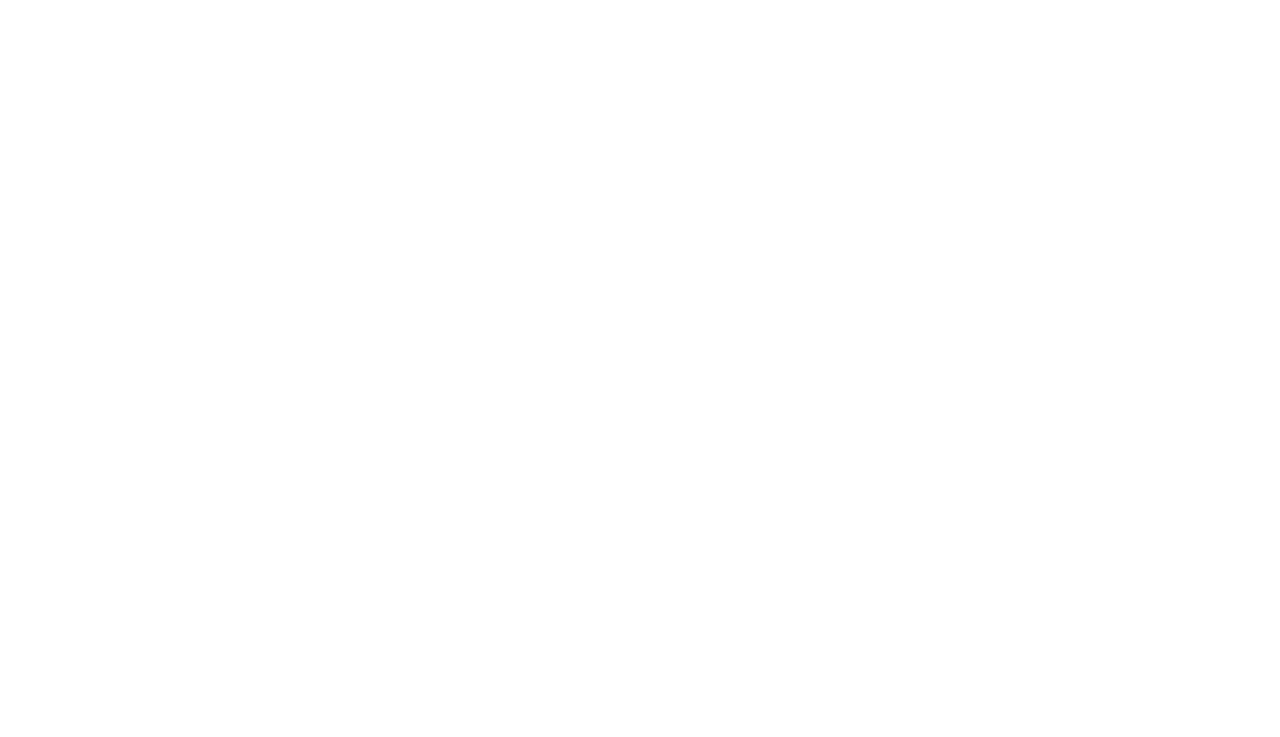
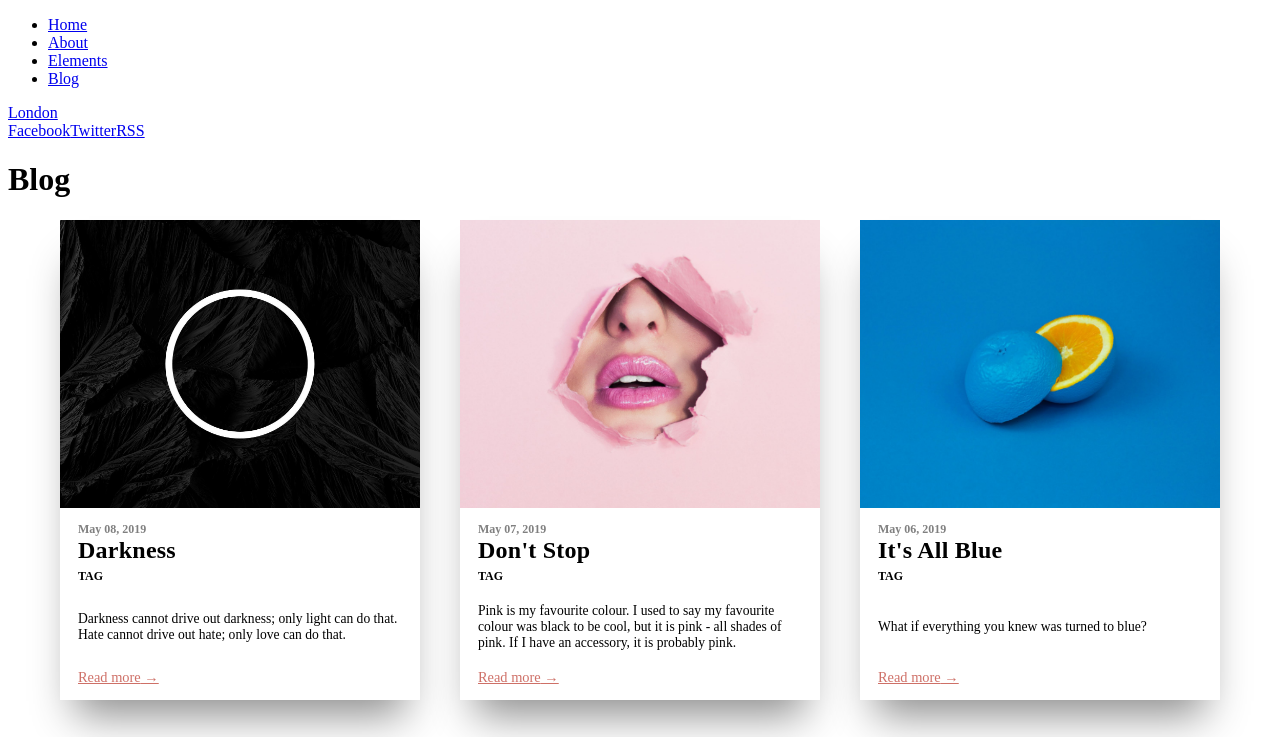
Before and after one commit to susan8213/my-awesome-portfolio, a Gatsby site: page /blog in a window 1280 px wide. Before the commit this address had no page. Shown: the top 737 px of the page. Built offline with nearby package versions, Linux system fonts and the light colour scheme; Gatsby itself is replaced by a stand-in of ours.

Commit message:
Add CardGrid component

```diff
--- /dev/null
+++ b/src/components/cardGrid.css
@@ -0,0 +1,9 @@
+.gallery {
+  width: 100%;
+  display: grid;
+  grid-template-columns: 45vw 45vw;
+  grid-template-columns: repeat(auto-fill, minmax(45vmin, auto));
+  grid-gap: 5vmin;
+  justify-items: center;
+  justify-content: center;
+}
--- /dev/null
+++ b/src/components/cardGrid.js
@@ -0,0 +1,30 @@
+import React from "react"
+import Card from "./card"
+import "./cardGrid.css"
+
+const CardGrid = props => {
+  const { cards } = props
+
+  return (
+    <div className="gallery">
+      {cards.map(({ node }) => {
+        const article = {
+          title: node.frontmatter.title || node.fields.slug,
+          slug: node.fields.slug,
+          description: node.frontmatter.description,
+          date: node.frontmatter.date,
+          cover: node.frontmatter.thumbnail?.childImageSharp?.fluid.src,
+          tag: "TAG",
+        }
+        return (
+          <div className="grid-card">
+            {" "}
+            <Card content={article} />{" "}
+          </div>
+        )
+      })}
+    </div>
+  )
+}
+
+export default CardGrid
--- a/src/components/layout.js
+++ b/src/components/layout.js
@@ -34,6 +34,9 @@ const Layout = props => {
               </li>
               <li className="nav-elements" role="menuitem">
                 <Link to={`/elements`}>Elements</Link>
+              </li>
+              <li className="nav-elements" role="menuitem">
+                <Link to={`/blog`}>Blog</Link>
               </li>
             </ul>
           </nav>
--- /dev/null
+++ b/src/pages/blog.js
@@ -0,0 +1,50 @@
+import React from "react"
+import Card from "../components/card"
+import CardCarousel from "../components/cardCarousel"
+import CardGrid from "../components/cardGrid"
+import Layout from "../components/layout"
+
+const Blog = ({ data }) => {
+  const siteTitle = data.site.siteMetadata.title
+  const posts = data.allMarkdownRemark.edges
+  return (
+    <Layout title={siteTitle}>
+      <h1>Blog</h1>
+      <CardGrid cards={posts} />
+    </Layout>
+  )
+}
+
+export const query = graphql`
+  query {
+    site {
+      siteMetadata {
+        title
+      }
+    }
+    allMarkdownRemark(sort: { fields: [frontmatter___date], order: DESC }) {
+      edges {
+        node {
+          excerpt
+          fields {
+            slug
+          }
+          frontmatter {
+            date(formatString: "MMMM DD, YYYY")
+            title
+            description
+            thumbnail {
+              childImageSharp {
+                fluid(maxWidth: 1360) {
+                  ...GatsbyImageSharpFluid
+                }
+              }
+            }
+          }
+        }
+      }
+    }
+  }
+`
+
+export default Blog
```
